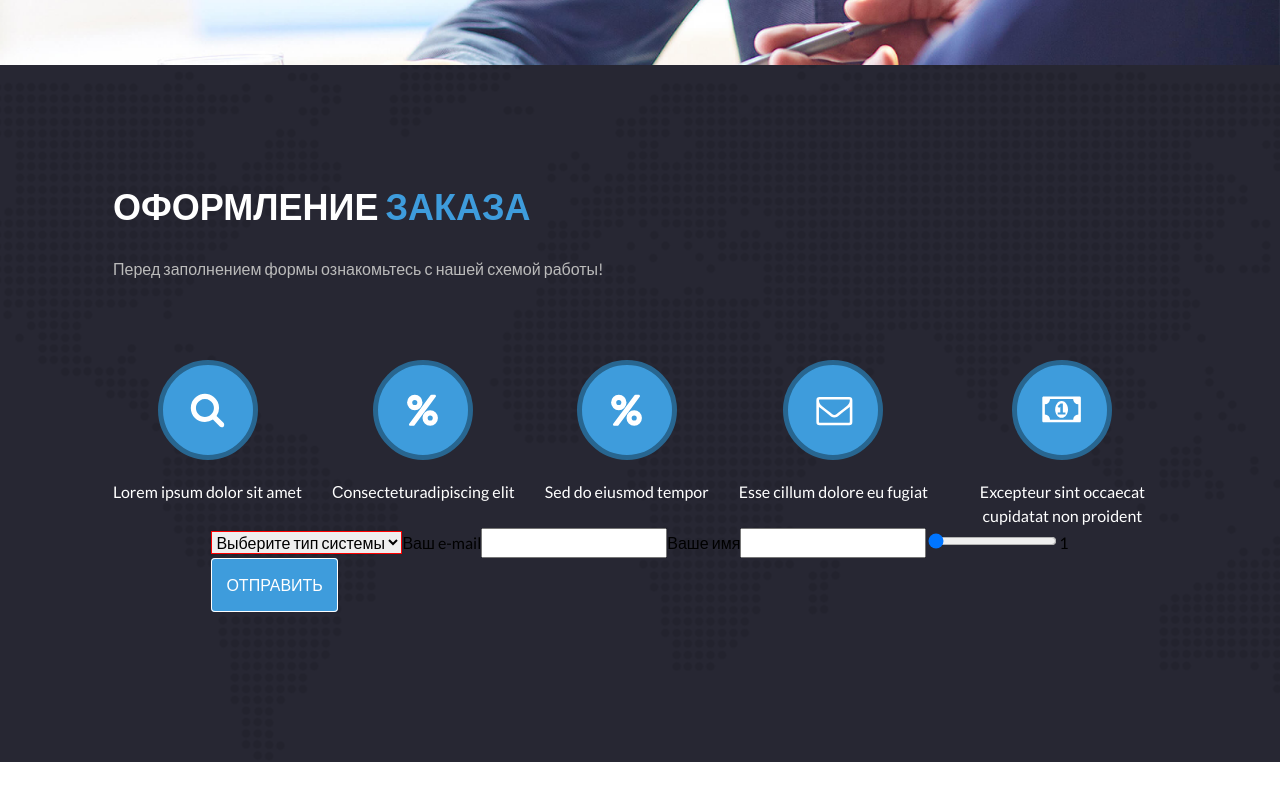
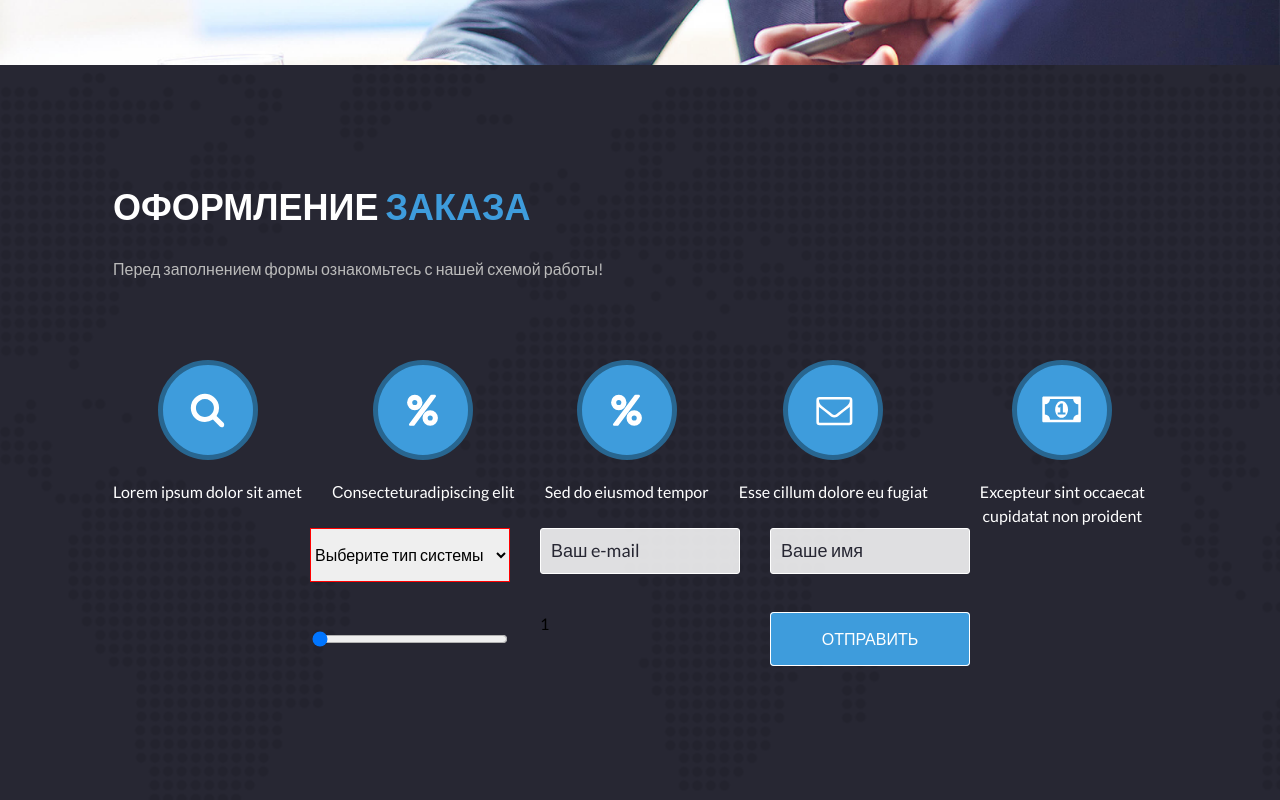
Before and after one commit to chocovelod/soft-corp-test, a Next.js app: page / in a window 1280 px wide. Shown: the part 614-1414 px from the top of the page. Before the commit the page ends 1376 px from the top, so only its background shows below. Built offline with nearby package versions, Linux system fonts and the light colour scheme.

Commit message:
feat: Inputs

```diff
--- a/src/modules/Order.tsx/components/OrderForm/OrderForm.tsx
+++ b/src/modules/Order.tsx/components/OrderForm/OrderForm.tsx
@@ -1,4 +1,5 @@
 import { Button } from "@/components/Button/Button";
+import cn from "classnames";
 import { FC } from "react";
 import style from "./styles.module.scss";
 
@@ -8,7 +9,7 @@ interface Props {
 
 const OrderForm: FC<Props> = ({ className }) => {
   return (
-    <div className={className}>
+    <div className={cn(`${className}, ${style.OrderForm}`)}>
       <select name="" id="" className={style.OrderForm__selectContainer}>
         <option>Выберите тип системы</option>
         <option>2</option>
@@ -16,14 +17,20 @@ const OrderForm: FC<Props> = ({ className }) => {
         <option>4</option>
         <option>5</option>
       </select>
-      <label htmlFor="">
-        Ваш e-mail
-        <input type="text" />
-      </label>
-      <label htmlFor="">
-        Ваше имя
-        <input type="text" />
-      </label>
+      <div className={style.OrderForm__inputContainer}>
+        <input
+          type="text"
+          placeholder="Ваш e-mail"
+          className={style.OrderForm__input}
+        />
+      </div>
+      <div className={style.OrderForm__inputContainer}>
+        <input
+          type="text"
+          placeholder="Ваше имя"
+          className={style.OrderForm__input}
+        />
+      </div>
       <input
         type="range"
         name="range"
--- a/src/modules/Order.tsx/components/OrderForm/styles.module.scss
+++ b/src/modules/Order.tsx/components/OrderForm/styles.module.scss
@@ -1,3 +1,52 @@
+.OrderForm {
+  position: relative;
+  z-index: 1;
+  display: grid;
+  grid-template-rows: 1fr 1fr 1fr;
+  grid-template-columns: 1fr 1fr 1fr;
+
+  grid-gap: 30px;
+}
+
 .OrderForm__selectContainer {
   border: 1px solid red;
 }
+
+.OrderForm__inputContainer {
+  position: relative;
+}
+
+.OrderForm__inputContainer_label {
+  position: absolute;
+  top: 0;
+  left: 0;
+}
+
+.OrderForm__input {
+  width: 100%;
+  padding: 10px;
+  background: rgba(255, 255, 255, 0.85);
+  border-radius: 3px;
+  border: 1px solid #ffffff;
+}
+
+.OrderForm__input:hover {
+  border: 1px solid #3e9cdc;
+}
+
+.OrderForm__input::placeholder {
+  color: #272733;
+  font-size: 18px;
+  line-height: 21.6px;
+  font-size: 18px;
+  line-height: 21.6px;
+}
+
+.OrderForm__input:focus {
+  outline: none;
+  border: 1px solid #3e9cdc;
+}
+
+.OrderForm__input:focus::placeholder {
+  opacity: 0;
+}
```
